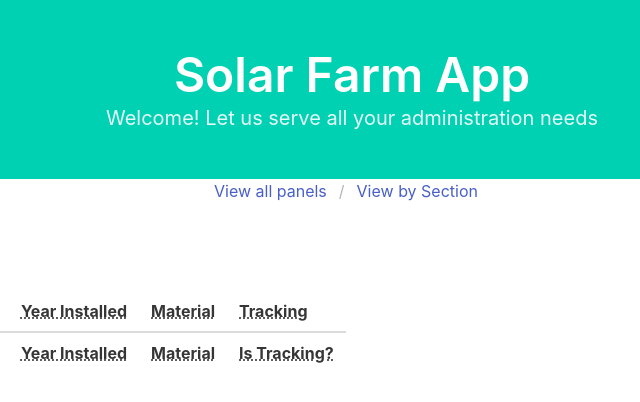
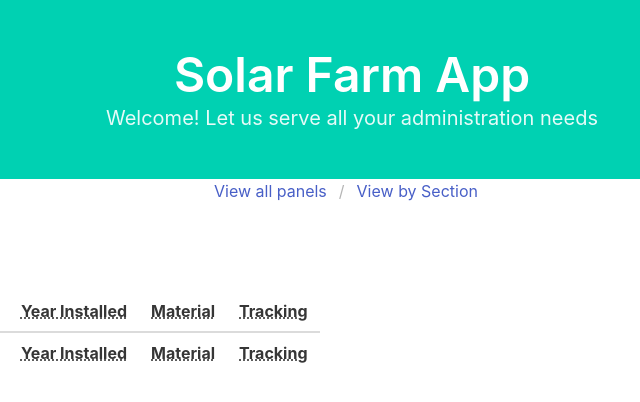
Before and after one commit to Mikey-Esteban/solar-panel-ui, a plain HTML site: page index.html in a window 1280 px wide. Shown: the full height of the page, 288-928 px from the left. Drawn offline with nearby package versions, Linux system fonts and the light colour scheme; no server answers.

Commit message:
changed tracking label on tr footer

```diff
--- a/index.html
+++ b/index.html
@@ -58,7 +58,7 @@
             <th><abbr title="Row-Column">Row-Column</abbr></th>
             <th><abbr title="Year Installed">Year Installed</abbr></th>
             <th><abbr title="Material">Material</abbr></th>
-            <th><abbr title="Is Tracking?">Is Tracking?</abbr></th>
+            <th><abbr title="Is Tracking?">Tracking</abbr></th>
           </tr>
         </tfoot>
         <tbody>
```
